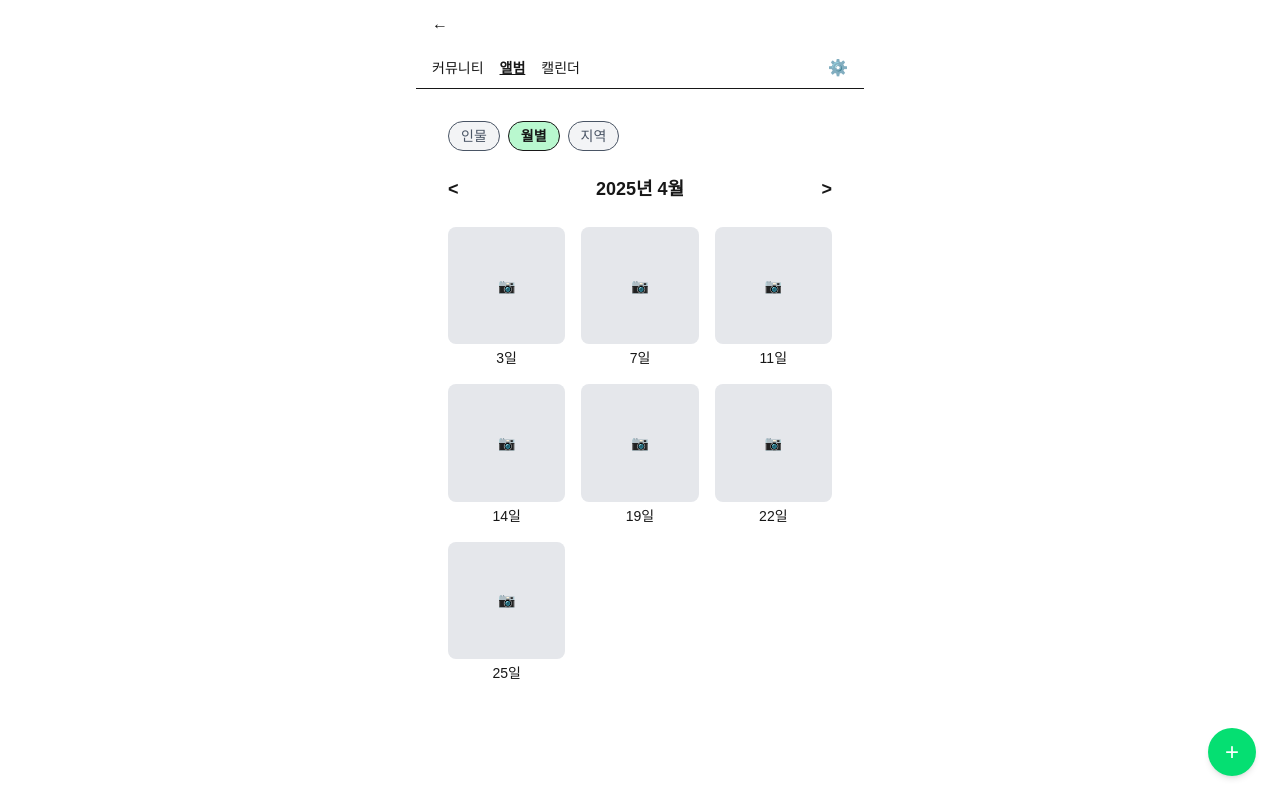
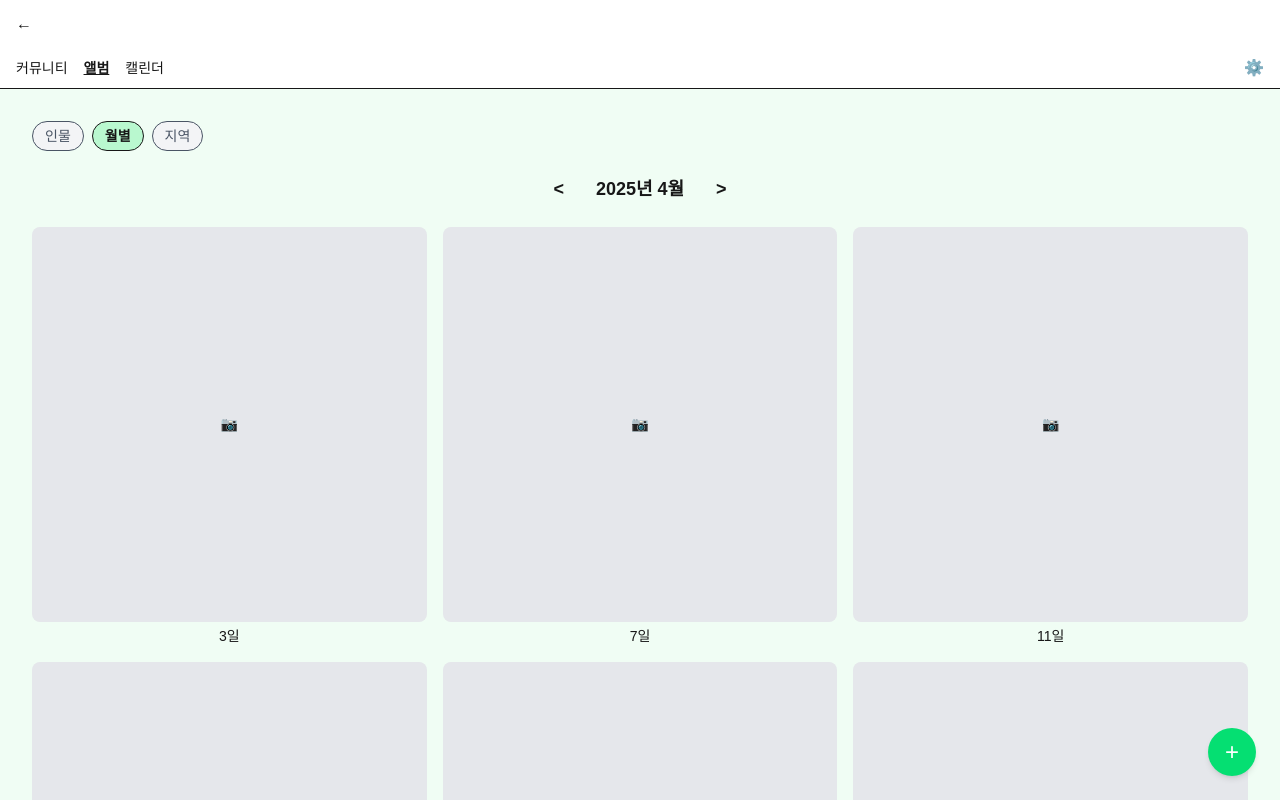
Before and after one commit to digibees-moimz/moimz, a Next.js app in the folder frontend/: page /groups/1/album in a window 1280 px wide. Shown: the top 800 px of the page. Built offline with nearby package versions, Linux system fonts and the light colour scheme.

Commit message:
[FE] refactor #6: Flex 컴포넌트 적용하여 리팩토링

```diff
--- a/frontend/src/app/groups/[groupId]/album/page.tsx
+++ b/frontend/src/app/groups/[groupId]/album/page.tsx
@@ -1,5 +1,6 @@
 "use client";
 
+import { Flex } from "@/components/ui-components/layout/Flex";
 import { useState } from "react";
 
 const tabs = ["인물", "월별", "지역"] as const;
@@ -31,9 +32,9 @@ export default function AlbumPage() {
   const [selectedTab, setSelectedTab] = useState<TabType>("월별");
 
   return (
-    <div className="p-4 space-y-6">
+    <div className="w-full p-4 space-y-6">
       {/* 탭 */}
-      <div className="flex gap-2">
+      <Flex.RowStartCenter className="gap-2">
         {tabs.map((tab) => (
           <button
             key={tab}
@@ -47,31 +48,28 @@ export default function AlbumPage() {
             {tab}
           </button>
         ))}
-      </div>
+      </Flex.RowStartCenter>
 
       {/* 콘텐츠 */}
       {selectedTab === "월별" ? (
         <>
           {/* 월 선택 영역 */}
-          <div className="flex justify-between items-center text-lg font-semibold">
+          <Flex.RowCenter className="text-lg font-semibold gap-8">
             <button>{"<"}</button>
             <span>{dummyPhotos["월별"].month}</span>
             <button>{">"}</button>
-          </div>
+          </Flex.RowCenter>
 
           {/* 날짜별 썸네일 */}
           <div className="grid grid-cols-3 gap-4">
             {dummyPhotos["월별"].photos.map((photo: MonthlyPhoto) => (
-              <div
-                key={photo.date}
-                className="flex flex-col items-center text-sm"
-              >
-                <div className="w-full aspect-square bg-gray-200 rounded-lg flex items-center justify-center">
+              <Flex.ColCenter key={photo.date} className="text-sm">
+                <Flex.ColCenter className="w-full aspect-square bg-gray-200 rounded-lg">
                   {/* 이미지 대체 */}
                   <span>📷</span>
-                </div>
+                </Flex.ColCenter>
                 <p className="mt-1">{photo.date}</p>
-              </div>
+              </Flex.ColCenter>
             ))}
           </div>
         </>
@@ -79,12 +77,12 @@ export default function AlbumPage() {
         // 인물 / 지역
         <div className="grid grid-cols-3 gap-4">
           {dummyPhotos[selectedTab].map((item: string) => (
-            <div
+            <Flex.ColCenter
               key={item}
-              className="aspect-square bg-gray-200 rounded-lg flex items-center justify-center text-sm font-medium"
+              className="aspect-square bg-gray-200 rounded-lg text-sm font-medium"
             >
               {item}
-            </div>
+            </Flex.ColCenter>
           ))}
         </div>
       )}
--- a/frontend/src/app/groups/[groupId]/calendar/[date]/page.tsx
+++ b/frontend/src/app/groups/[groupId]/calendar/[date]/page.tsx
@@ -54,7 +54,7 @@ export default function CalendarDetailPage({ params }: Props) {
   ];
 
   return (
-    <div className="p-4 max-w-md mx-auto space-y-4">
+    <div className="w-full p-4 max-w-md mx-auto space-y-4">
       <h1 className="text-2xl font-bold">
         그룹 {groupId} • {date}일 일정 상세
       </h1>
--- a/frontend/src/app/groups/[groupId]/calendar/page.tsx
+++ b/frontend/src/app/groups/[groupId]/calendar/page.tsx
@@ -1,3 +1,4 @@
+import { Flex } from "@/components/ui-components/layout/Flex";
 import Link from "next/link";
 
 interface Props {
@@ -10,13 +11,13 @@ export default function CalendarPage({ params: { groupId } }: Props) {
   const days = Array.from({ length: 31 }, (_, i) => i + 1);
 
   return (
-    <div className="p-4 space-y-4 border rounded-lg max-w-md mx-auto">
+    <div className="w-full p-4 space-y-4 border rounded-lg max-w-md mx-auto">
       {/* 월 선택 헤더 */}
-      <div className="flex justify-between items-center text-lg font-semibold">
+      <Flex.RowCenter className="text-lg font-semibold gap-8">
         <button>{"<"}</button>
         <span>{monthLabel}</span>
         <button>{">"}</button>
-      </div>
+      </Flex.RowCenter>
 
       {/* 요일 헤더 */}
       <div className="grid grid-cols-7 text-center text-sm text-gray-500">
@@ -28,16 +29,13 @@ export default function CalendarPage({ params: { groupId } }: Props) {
       {/* 날짜 & 링크 */}
       <div className="grid grid-cols-7 gap-1">
         {days.map((day) => (
-          <Link
-            key={day}
-            href={`/groups/${groupId}/calendar/${day}`}
-            className="flex flex-col items-center hover:bg-gray-100 rounded"
-          >
-            <div className="w-8 h-8 flex items-center justify-center rounded-full">
-              {day}
-            </div>
-            {/* 더미 결제 내역(예시) */}
-            <span className="text-xs text-blue-500">+50,000</span>
+          <Link key={day} href={`/groups/${groupId}/calendar/${day}`} passHref>
+            <Flex.ColCenter className="hover:bg-gray-100 rounded p-1">
+              <div className="w-8 h-8 flex items-center justify-center rounded-full">
+                {day}
+              </div>
+              <span className="text-xs text-blue-500">+50,000</span>
+            </Flex.ColCenter>
           </Link>
         ))}
       </div>
--- a/frontend/src/app/groups/[groupId]/community/page.tsx
+++ b/frontend/src/app/groups/[groupId]/community/page.tsx
@@ -19,7 +19,7 @@ export default async function CommunityPage({ params }: Props) {
   ];
 
   return (
-    <div className="p-4">
+    <div className="w-full p-4">
       <h1 className="text-2xl font-bold mb-4">그룹 {groupId} • 커뮤니티</h1>
       <ul className="space-y-2">
         {posts.map((post) => (
--- a/frontend/src/components/layout/AppLayout.tsx
+++ b/frontend/src/components/layout/AppLayout.tsx
@@ -1,13 +1,16 @@
 // src/components/layout/AppLayout.tsx
+import { Flex } from "../ui-components/layout/Flex";
 import Header from "./Header";
 import TabNav from "./TabNav";
 
 export default function AppLayout({ children }: { children: React.ReactNode }) {
   return (
-    <div className="w-full max-w-md mx-auto">
+    <div className="w-screen min-h-screen flex flex-col">
       <Header />
       <TabNav />
-      <main className="p-4">{children}</main>
+      <Flex.ColCenter as="main" className="p-4 bg-green-50">
+        {children}
+      </Flex.ColCenter>
     </div>
   );
 }
--- a/frontend/src/components/ui-components/layout/Flex.tsx
+++ b/frontend/src/components/ui-components/layout/Flex.tsx
@@ -22,35 +22,35 @@ function createHTMLElementWithCurry(className: string) {
 }
 
 const ColCenter = createHTMLElementWithCurry(
-  "flex flex-col justify-center items-center w-full"
+  "flex flex-col justify-center items-center w-full h-full"
 );
 
 const RowCenter = createHTMLElementWithCurry(
-  "flex flex-row justify-center items-center w-full"
+  "flex flex-row justify-center items-center w-full h-full"
 );
 
 const ColBetweenCenter = createHTMLElementWithCurry(
-  "flex flex-col justify-between items-center"
+  "flex flex-col justify-between items-center h-full"
 );
 
 const RowBetweenCenter = createHTMLElementWithCurry(
-  "flex flex-row justify-between items-center"
+  "flex flex-row justify-between items-center h-full"
 );
 
 const ColStartCenter = createHTMLElementWithCurry(
-  "flex flex-col justify-start items-center"
+  "flex flex-col justify-start items-center h-full"
 );
 
 const RowStartCenter = createHTMLElementWithCurry(
-  "flex flex-row justify-start items-center"
+  "flex flex-row justify-start items-center h-full"
 );
 
 const ColEndCenter = createHTMLElementWithCurry(
-  "flex flex-col justify-end items-center"
+  "flex flex-col justify-end items-center h-full"
 );
 
 const RowEndCenter = createHTMLElementWithCurry(
-  "flex flex-row justify-end items-center"
+  "flex flex-row justify-end items-center h-full"
 );
 
 export const Flex = {
```
